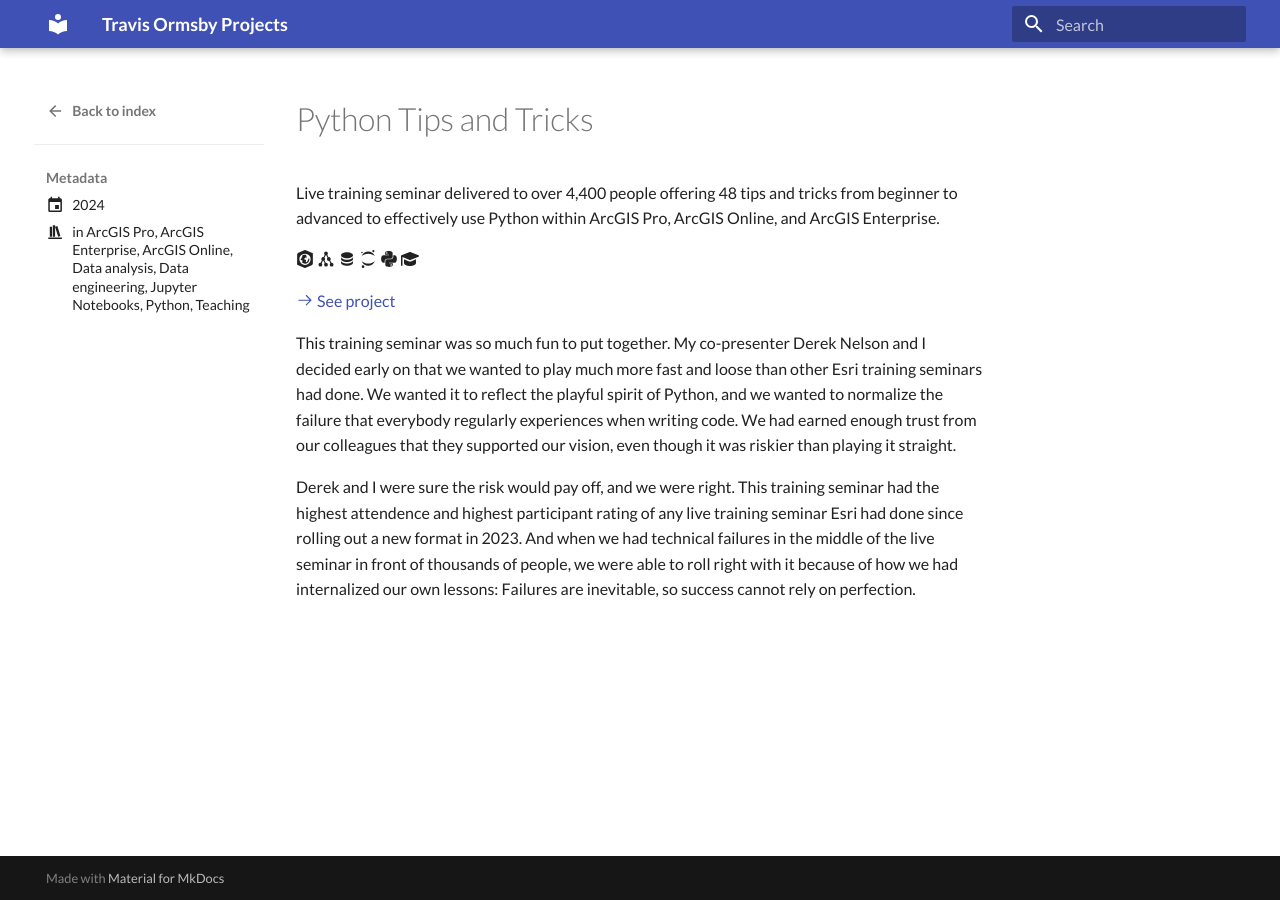
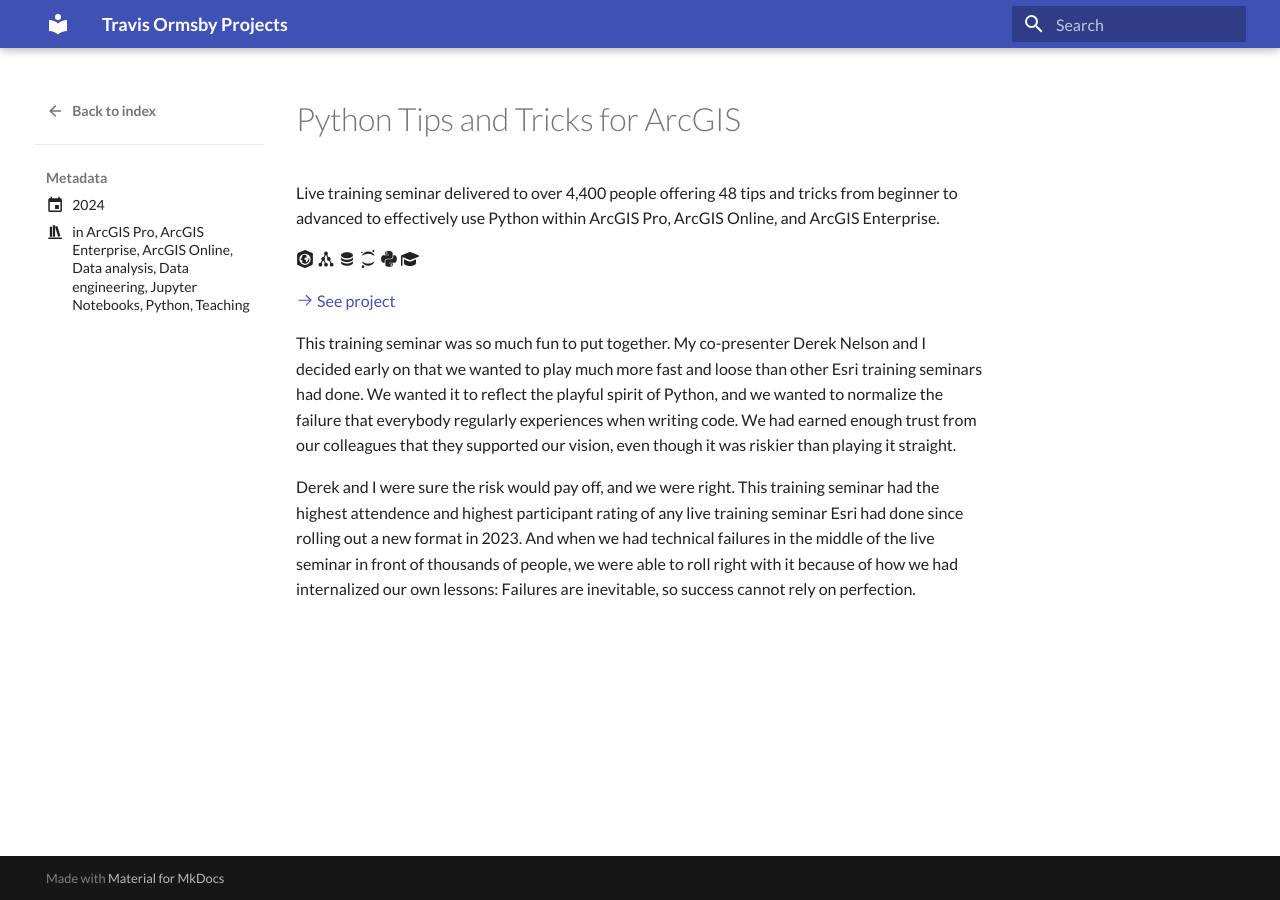
Before and after one commit to travisormsby/travisormsby.github.io, an MkDocs documentation site: the page built from docs/posts/2024/python-tips-tricks.md, in a window 1280 px wide. Built offline with MkDocs 1.6.1 and Material for MkDocs 9.7.7, drawn with Linux system fonts in a browser that asks for light colours.

Commit message:
Update content

```diff
--- a/docs/posts/2024/python-tips-tricks.md
+++ b/docs/posts/2024/python-tips-tricks.md
@@ -12,7 +12,7 @@
   - Teaching
 ---
 
-# Python Tips and Tricks
+# Python Tips and Tricks for ArcGIS
 
 
 Live training seminar delivered to over 4,400 people offering 48 tips and tricks from beginner to advanced to effectively use Python within ArcGIS Pro, ArcGIS Online, and ArcGIS Enterprise.
@@ -24,7 +24,7 @@
 :fontawesome-brands-python:
 :fontawesome-solid-graduation-cap:
 
-[:octicons-arrow-right-24: See project](https://www.esri.com/training/catalog/67044e44e0cbc802c8dfe661/python-101-for-arcgis/){:target="_blank"}
+[:octicons-arrow-right-24: See project](https://www.esri.com/training/catalog/6615b76b8667100028944b12/python-tips-and-tricks-for-arcgis/){:target="_blank"}
 
 <!-- more -->
 
```
